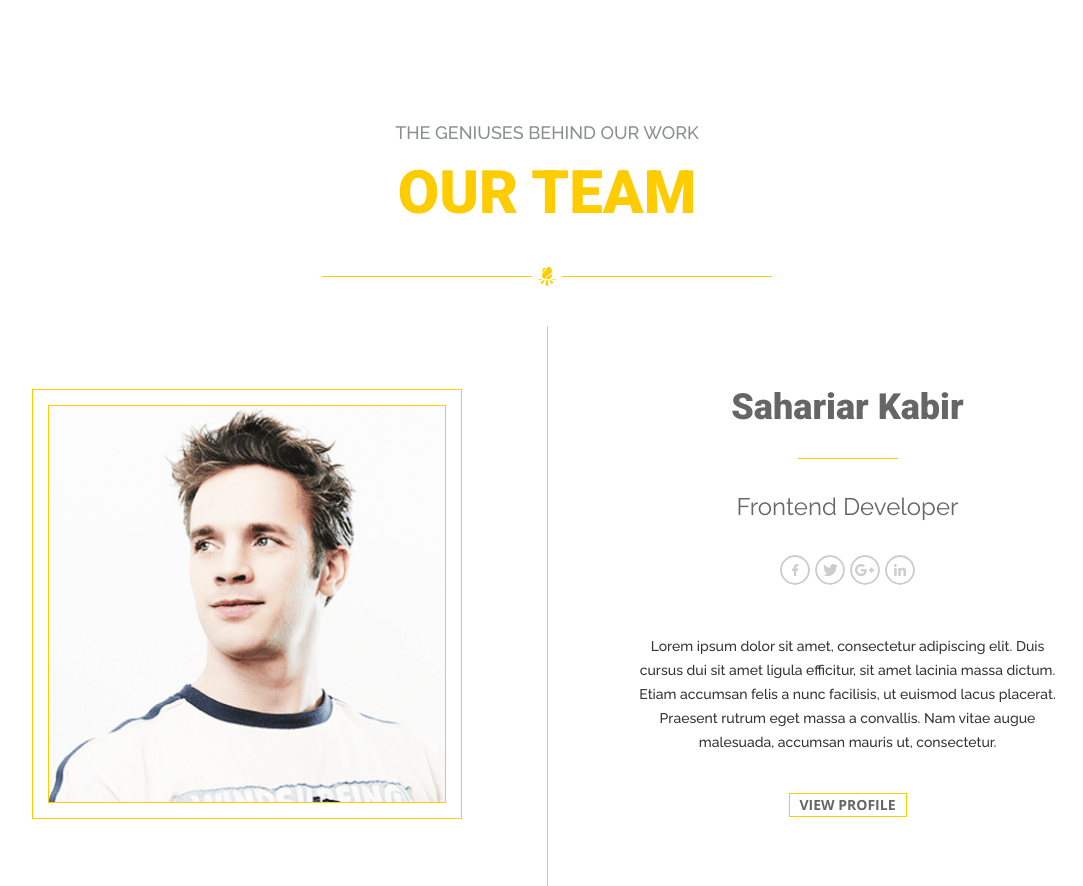
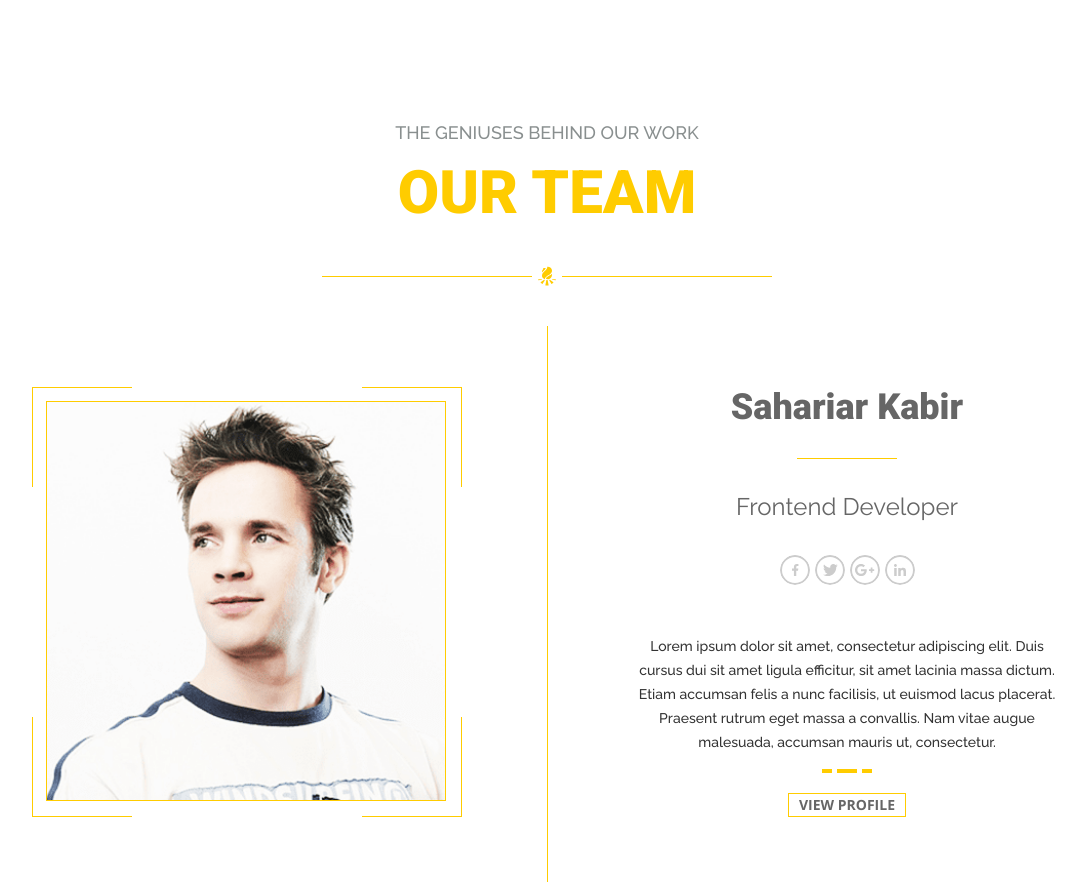
Before and after one commit to sergeiown/BeetRootEducationLesson17, a plain HTML site: page index.html in a window 1280 px wide. Shown: the whole page, without its empty margins (93-1176 px from the left). Drawn offline with nearby package versions, Linux system fonts and the light colour scheme.

Commit message:
add finishing touches

```diff
--- a/index.html
+++ b/index.html
@@ -4,6 +4,7 @@
     <meta charset="UTF-8" />
     <meta http-equiv="X-UA-Compatible" content="IE=edge" />
     <meta name="viewport" content="width=device-width, initial-scale=1.0" />
+    <link rel="shortcut icon" href="./img/favicon.svg" type="image/svg" />
     <link rel="stylesheet" href="./style/index.css" />
     <title>Our team</title>
   </head>
--- a/style/index.scss
+++ b/style/index.scss
@@ -67,12 +67,11 @@ body {
   align-items: center;
   &__photo {
     width: calc(430px + 85px);
-    padding: 60px 85px 65px 0;
+    padding: 60px 84px 65px 0;
   }
   &__info {
     width: calc(430px + 85px);
-    height: calc(430px + 65px * 2);
-    padding: 60px 0 65px 85px;
+    padding: 60px 0 65px 84px;
     border-left: 1px solid $color-main;
   }
 }
@@ -80,13 +79,37 @@ body {
 // ⇓ leftside ⇓
 .photo {
   &__border {
-    padding: 15px;
+    padding: 13px;
     border: 1px solid $color-main;
+    position: relative;
+    width: 430px;
+    height: 430px;
+
+    &::before,
+    &::after {
+      content: " ";
+      position: absolute;
+      display: block;
+      width: 430px;
+      height: 230px;
+      background-color: white;
+      left: -1px;
+      top: 99px;
+      z-index: 0;
+    }
+    &::after {
+      transform: rotate(90deg);
+    }
+
     & img {
+      position: absolute;
       display: block;
-      width: 100%;
-      height: 100%;
+      width: 400px;
+      height: 400px;
+      top: 13px;
+      left: 13px;
       border: 1px solid $color-main;
+      z-index: 1;
     }
   }
 }
```
Also changed, not shown: img/favicon.svg (added), style/index.css, 1 other file.
